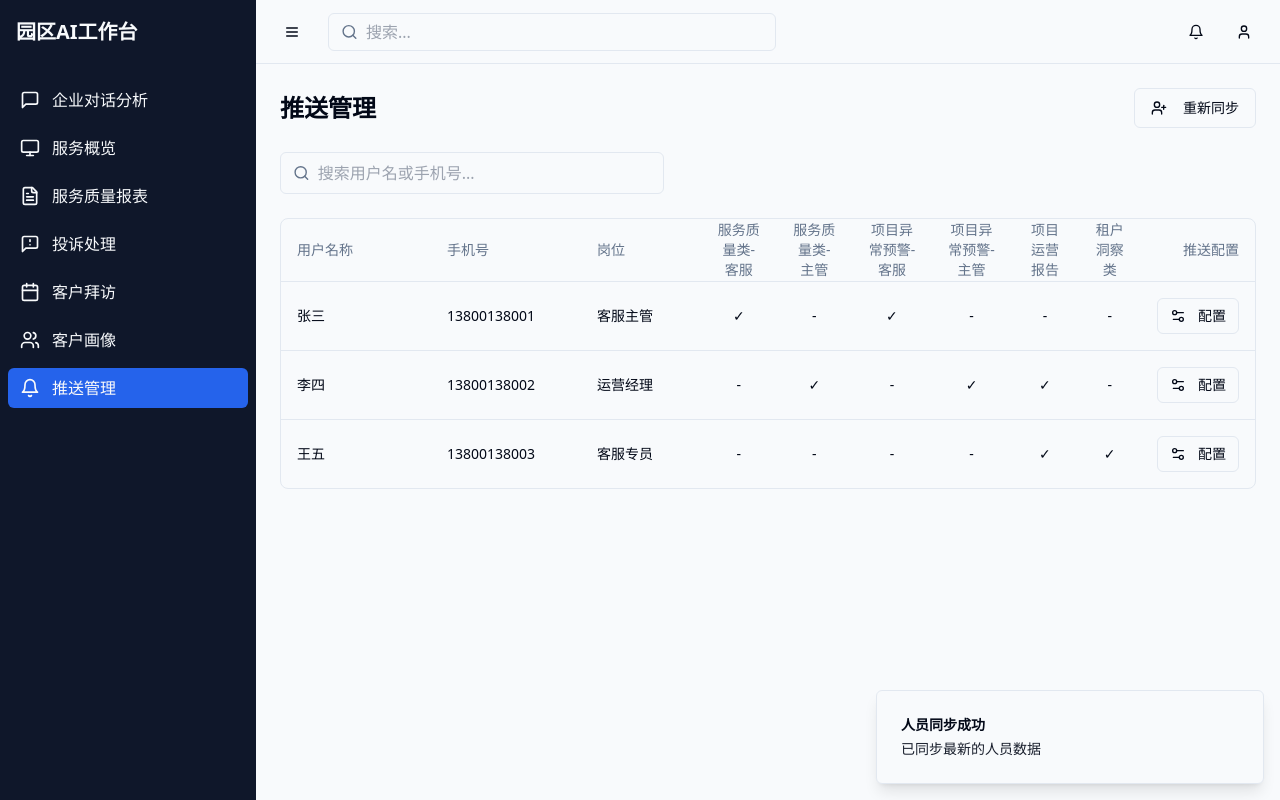
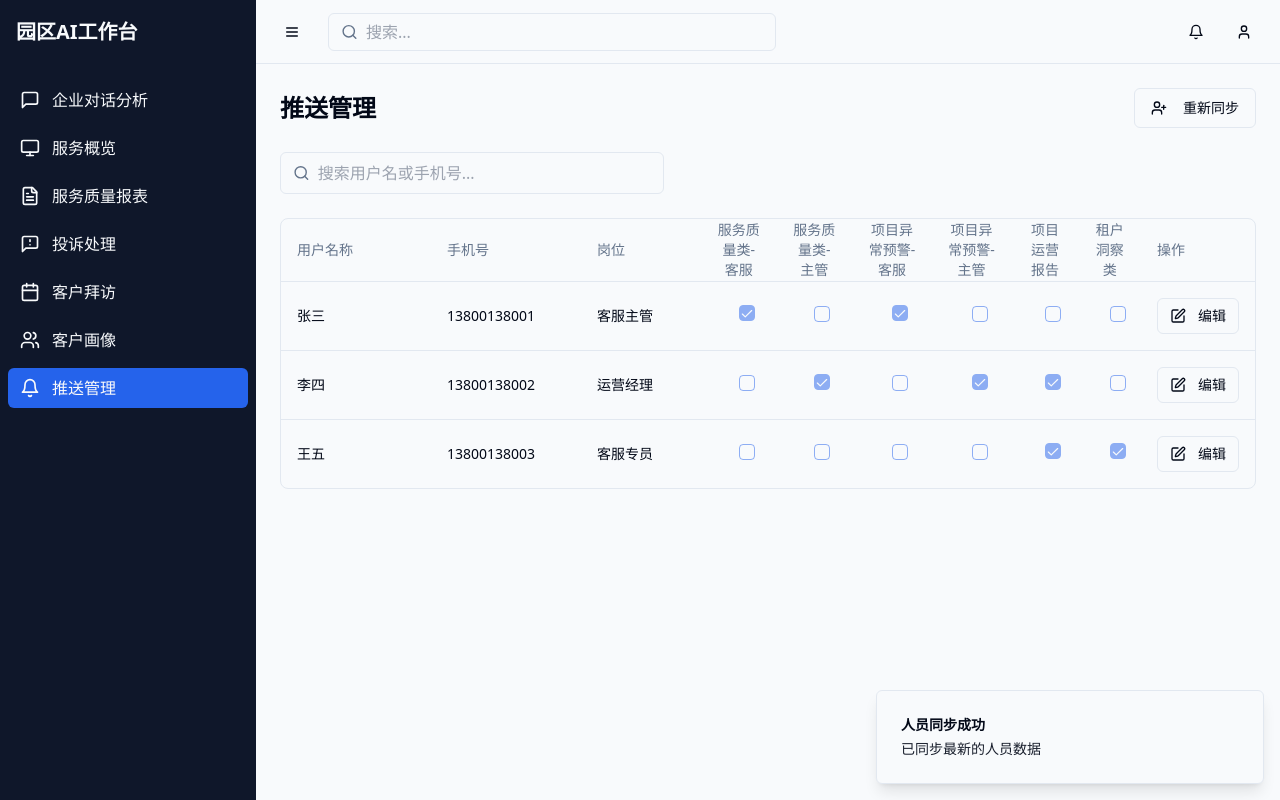
Before and after one commit to zeeklog/smart-park-workbench-42, a React (Vite) app: page /notification-settings in a window 1280 px wide. Both pictures are taken after a click on the button "同步人员数据". Built offline with nearby package versions, Linux system fonts and the light colour scheme.

Commit message:
Reverted to commit fa357e2f24a66faec1963f956984aab7d06491bb

```diff
--- a/src/pages/NotificationSettingsPage.tsx
+++ b/src/pages/NotificationSettingsPage.tsx
@@ -3,14 +3,8 @@ import React, { useState } from 'react';
 import { Table, TableBody, TableCell, TableHead, TableHeader, TableRow } from '@/components/ui/table';
 import { Checkbox } from '@/components/ui/checkbox';
 import { Button } from '@/components/ui/button';
-import { Search, Save, Edit, UserPlus, Settings2 } from 'lucide-react';
+import { Search, Save, Edit, UserPlus } from 'lucide-react';
 import { useToast } from '@/components/ui/use-toast';
-import {
-  DropdownMenu,
-  DropdownMenuContent,
-  DropdownMenuTrigger,
-  DropdownMenuCheckboxItem
-} from '@/components/ui/dropdown-menu';
 
 // Define notification types
 const notificationTypes = [
@@ -57,6 +51,7 @@ const NotificationSettingsPage = () => {
   }>>([]);
   const [searchQuery, setSearchQuery] = useState('');
   const [isPersonnelSynced, setIsPersonnelSynced] = useState(false);
+  const [editingUserId, setEditingUserId] = useState<string | null>(null);
   const { toast } = useToast();
 
   // Filter users based on search query
@@ -66,6 +61,8 @@ const NotificationSettingsPage = () => {
 
   // Toggle notification type for a user
   const toggleNotification = (userId: string, notificationType: string) => {
+    if (userId !== editingUserId) return;
+
     setUsers(prevUsers =>
       prevUsers.map(user => {
         if (user.id === userId) {
@@ -92,16 +89,15 @@ const NotificationSettingsPage = () => {
     });
   };
 
-  // Save user notification settings
-  const saveUserSettings = (userId: string, notifications: string[]) => {
+  // Start editing a user's notification settings
+  const startEditing = (userId: string) => {
+    setEditingUserId(userId);
+  };
+
+  // Save changes for the currently edited user
+  const saveUserSettings = (userId: string) => {
     // In a real app, here you would send the data to your backend
-    setUsers(prevUsers =>
-      prevUsers.map(user =>
-        user.id === userId
-          ? { ...user, notifications }
-          : user
-      )
-    );
+    setEditingUserId(null);
 
     toast({
       title: "保存成功",
@@ -156,7 +152,7 @@ const NotificationSettingsPage = () => {
                       {type.label}
                     </TableHead>
                   ))}
-                  <TableHead className="w-[100px] text-right">推送配置</TableHead>
+                  <TableHead className="w-[100px]">操作</TableHead>
                 </TableRow>
               </TableHeader>
               <TableBody>
@@ -168,42 +164,32 @@ const NotificationSettingsPage = () => {
                       <TableCell>{user.position}</TableCell>
                       {notificationTypes.map(type => (
                         <TableCell key={type.id} className="text-center">
-                          {user.notifications.includes(type.id) ? '✓' : '-'}
+                          <Checkbox
+                            checked={user.notifications.includes(type.id)}
+                            onCheckedChange={() => toggleNotification(user.id, type.id)}
+                            disabled={editingUserId !== user.id}
+                          />
                         </TableCell>
                       ))}
-                      <TableCell className="text-right">
-                        <DropdownMenu>
-                          <DropdownMenuTrigger asChild>
-                            <Button variant="outline" size="sm">
-                              <Settings2 className="h-4 w-4 mr-1" />
-                              配置
-                            </Button>
-                          </DropdownMenuTrigger>
-                          <DropdownMenuContent align="end" className="w-56 bg-popover">
-                            {notificationTypes.map(type => {
-                              const isChecked = user.notifications.includes(type.id);
-                              return (
-                                <DropdownMenuCheckboxItem
-                                  key={type.id}
-                                  checked={isChecked}
-                                  onCheckedChange={() => toggleNotification(user.id, type.id)}
-                                >
-                                  {type.label}
-                                </DropdownMenuCheckboxItem>
-                              );
-                            })}
-                            <div className="border-t mt-2 pt-2 px-2">
+                      <TableCell>
+                        {editingUserId === user.id ? (
                           <Button
                             size="sm"
-                                className="w-full"
-                                onClick={() => saveUserSettings(user.id, user.notifications)}
+                            onClick={() => saveUserSettings(user.id)}
                           >
                             <Save className="h-4 w-4 mr-1" />
                             保存
                           </Button>
-                            </div>
-                          </DropdownMenuContent>
-                        </DropdownMenu>
+                        ) : (
+                          <Button
+                            variant="outline"
+                            size="sm"
+                            onClick={() => startEditing(user.id)}
+                          >
+                            <Edit className="h-4 w-4 mr-1" />
+                            编辑
+                          </Button>
+                        )}
                       </TableCell>
                     </TableRow>
                   ))
```
Lines whose indentation alone changed are shown as unchanged.
